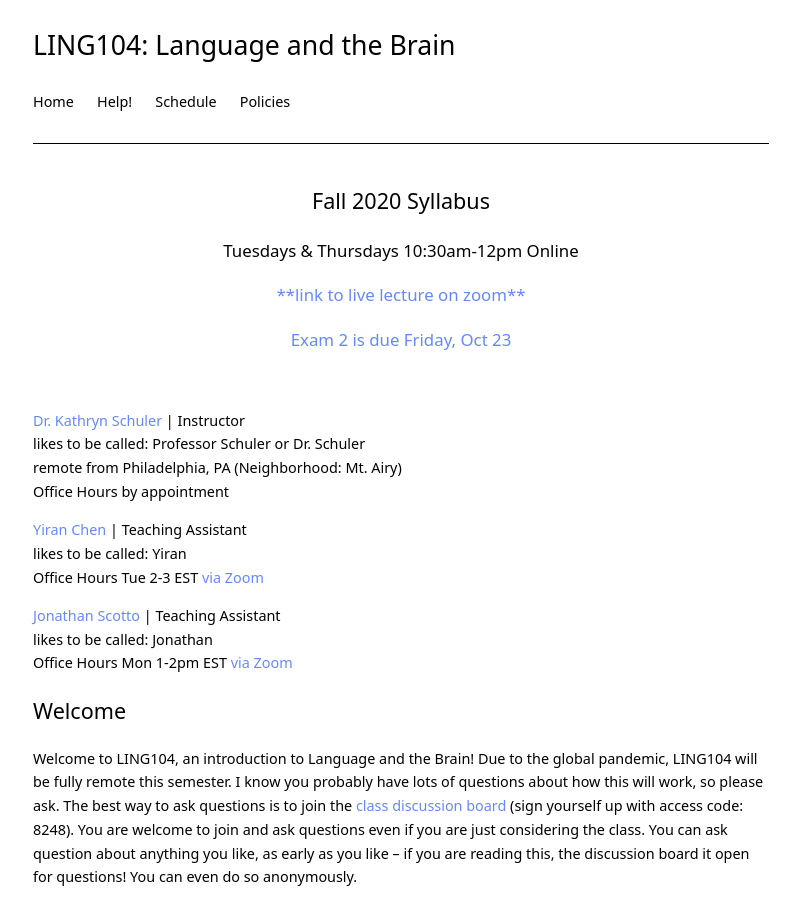
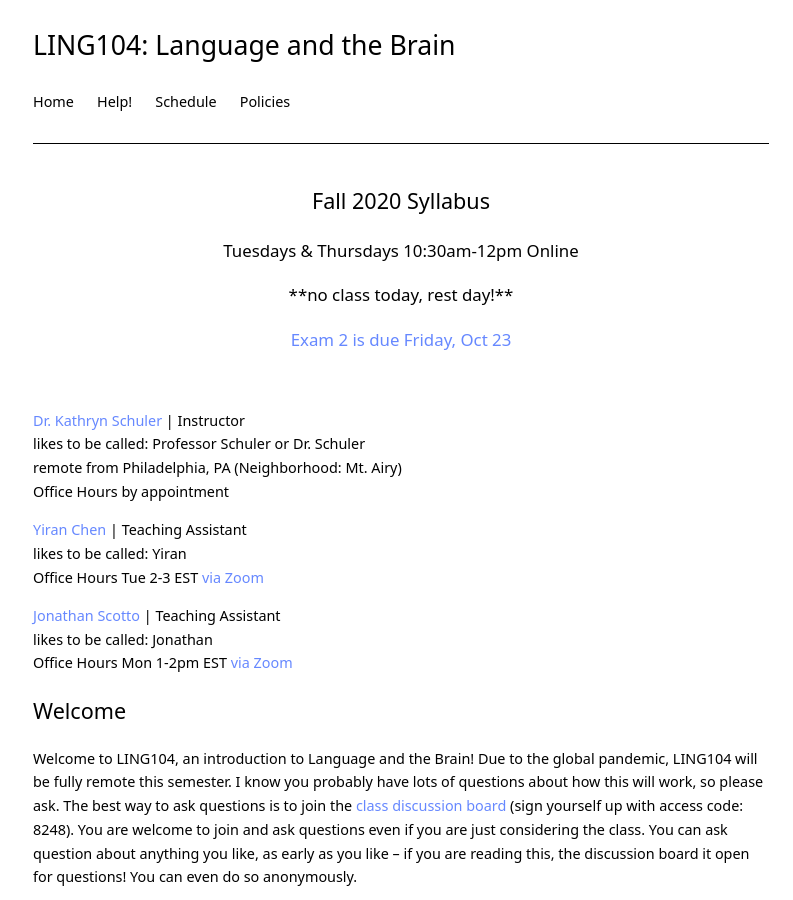
Before and after one commit to kschuler/ling104, a Jekyll site: the page built from index.md, in a window 1280 px wide and 900 px high. Shown: the whole window, without its empty margins (239-1032 px from the left). Built offline with Jekyll 4.4.1, drawn with Linux system fonts in a browser that asks for light colours.

Commit message:
Update index.md

```diff
--- a/index.md
+++ b/index.md
@@ -5,8 +5,9 @@ title: LING104
 
 <h2 align="center">Fall 2020 Syllabus</h2>
 <h3 align="center">Tuesdays & Thursdays 10:30am-12pm <b>Online</b></h3>
-<h3 align="center"><a href="https://upenn.zoom.us/j/91009455786?pwd=T1NEQm8rUnlaOGRoMnlKUitVUDg2QT09">**link to live lecture on zoom**</a>
-</h3>
+<!-- <h3 align="center"><a href="https://upenn.zoom.us/j/91009455786?pwd=T1NEQm8rUnlaOGRoMnlKUitVUDg2QT09">**link to live lecture on zoom**</a>
+</h3> -->
+<h3 align="center">**no class today, rest day!**</h3>
 <h3 align="center"><a href="resources/ling104-fall2020-exam2.pdf">Exam 2 is due Friday, Oct 23</a>
 </h3><br>
 
```
